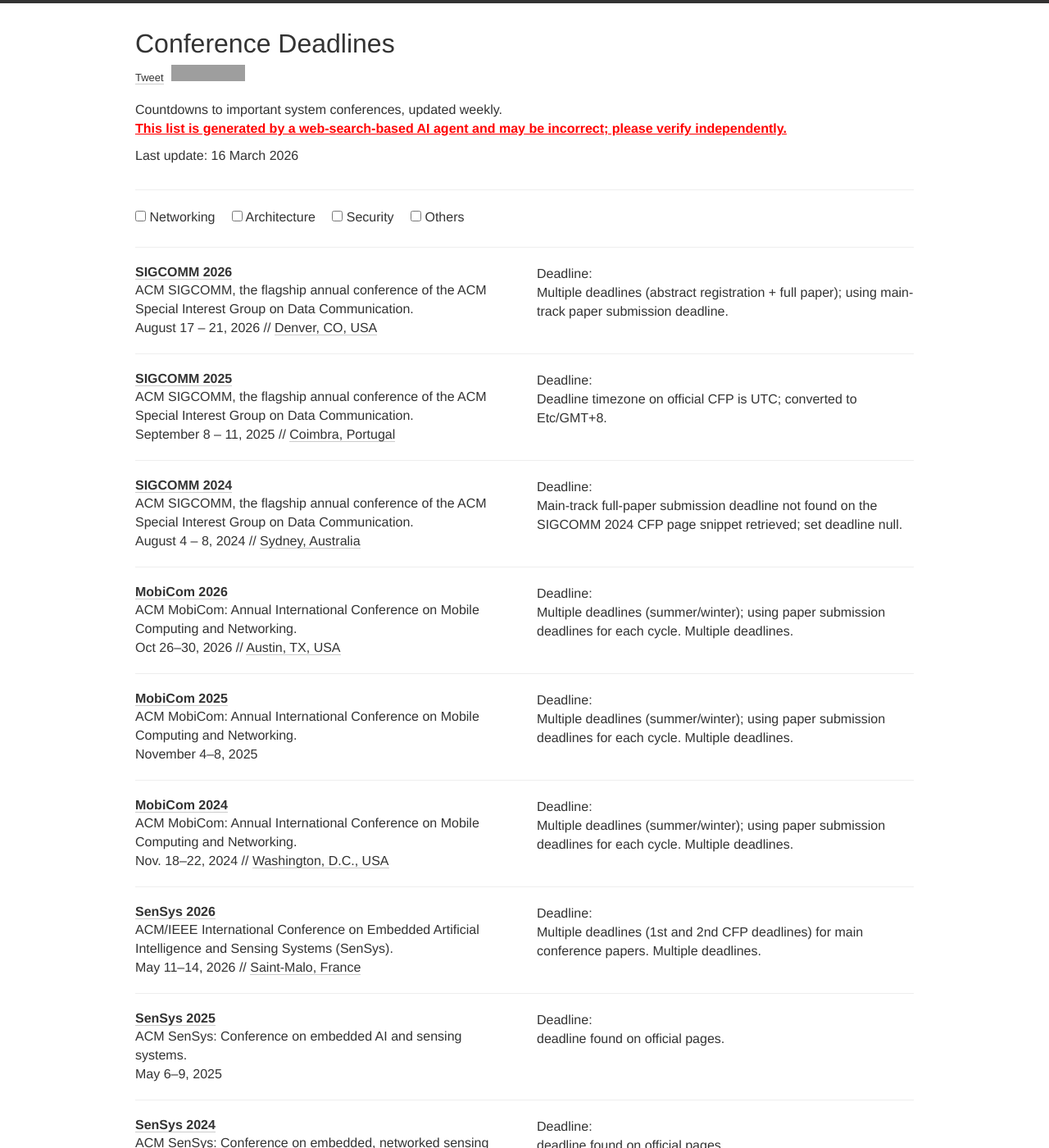
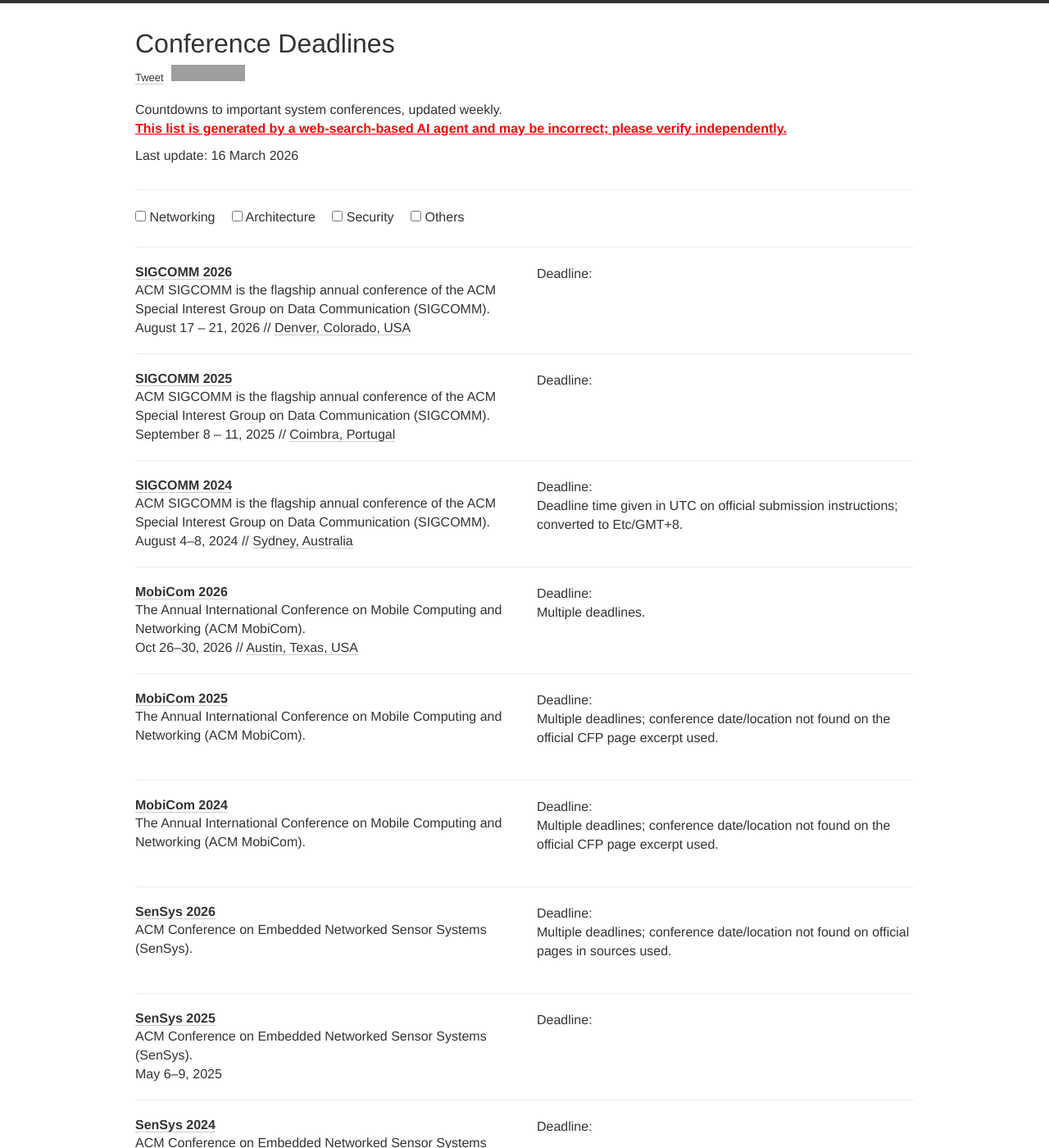
Before and after one commit to Vito-Swift/Vito-Swift.github.io, a Jekyll site: the page built from index.html, in a window 1280 px wide and 1400 px high. Shown: the whole window at 82% size. Built offline with Jekyll 4.4.1, drawn with Linux system fonts in a browser that asks for light colours; nearby versions of some CDN libraries; comment, search, counter and statistics services are not loaded; some of the changed text lies outside the part shown; grey boxes are pictures that could not be loaded.

Commit message:
chore: update conferences/types data

```diff
--- a/_data/conferences.yml
+++ b/_data/conferences.yml
@@ -1,50 +1,48 @@
 - name: SIGCOMM
   year: 2026
   date: August 17 - 21, 2026
-  description: ACM SIGCOMM, the flagship annual conference of the ACM Special Interest
-    Group on Data Communication.
+  description: ACM SIGCOMM is the flagship annual conference of the ACM Special Interest
+    Group on Data Communication (SIGCOMM).
   link: https://conferences.sigcomm.org/sigcomm/2026/
-  comment: Multiple deadlines (abstract registration + full paper); using main-track
-    paper submission deadline.
   type: networking
   tags:
   - networking
   deadline: 2026-02-06 23:59
   timezone: Etc/GMT+8
-  place: Denver, CO, USA
+  place: Denver, Colorado, USA
 - name: SIGCOMM
   year: 2025
   date: September 8 – 11, 2025
-  description: ACM SIGCOMM, the flagship annual conference of the ACM Special Interest
-    Group on Data Communication.
-  link: https://conferences.sigcomm.org/sigcomm/2025/cfp/
-  comment: Deadline timezone on official CFP is UTC; converted to Etc/GMT+8.
+  description: ACM SIGCOMM is the flagship annual conference of the ACM Special Interest
+    Group on Data Communication (SIGCOMM).
+  link: https://conferences.sigcomm.org/sigcomm/2025/
   type: networking
   tags:
   - networking
-  deadline: 2025-02-01 07:59
+  deadline: 2025-01-31 23:59
   timezone: Etc/GMT+8
   place: Coimbra, Portugal
 - name: SIGCOMM
   year: 2024
-  date: August 4 - 8, 2024
-  description: ACM SIGCOMM, the flagship annual conference of the ACM Special Interest
-    Group on Data Communication.
+  date: August 4-8, 2024
+  description: ACM SIGCOMM is the flagship annual conference of the ACM Special Interest
+    Group on Data Communication (SIGCOMM).
   link: https://conferences.sigcomm.org/sigcomm/2024/
-  comment: Main-track full-paper submission deadline not found on the SIGCOMM 2024
-    CFP page snippet retrieved; set deadline null.
+  comment: Deadline time given in UTC on official submission instructions; converted
+    to Etc/GMT+8.
   type: networking
   tags:
   - networking
+  deadline: 2024-02-03 07:59
+  timezone: Etc/GMT+8
   place: Sydney, Australia
 - name: MobiCom
   year: 2026
   date: Oct 26-30, 2026
-  description: 'ACM MobiCom: Annual International Conference on Mobile Computing and
-    Networking.'
-  link: https://www.sigmobile.org/mobicom/2026/index.html
-  comment: Multiple deadlines (summer/winter); using paper submission deadlines for
-    each cycle. Multiple deadlines.
+  description: The Annual International Conference on Mobile Computing and Networking
+    (ACM MobiCom).
+  link: https://www.sigmobile.org/mobicom/2026/
+  comment: Multiple deadlines.
   type: networking
   tags:
   - networking
@@ -52,15 +50,14 @@
   - 2025-09-03 23:59
   - 2026-03-13 23:59
   timezone: Etc/GMT+8
-  place: Austin, TX, USA
+  place: Austin, Texas, USA
 - name: MobiCom
   year: 2025
-  date: November 4-8, 2025
-  description: 'ACM MobiCom: Annual International Conference on Mobile Computing and
-    Networking.'
+  description: The Annual International Conference on Mobile Computing and Networking
+    (ACM MobiCom).
   link: https://www.sigmobile.org/mobicom/2025/cfp.html
-  comment: Multiple deadlines (summer/winter); using paper submission deadlines for
-    each cycle. Multiple deadlines.
+  comment: Multiple deadlines; conference date/location not found on the official
+    CFP page excerpt used.
   type: networking
   tags:
   - networking
@@ -70,12 +67,11 @@
   timezone: Etc/GMT+8
 - name: MobiCom
   year: 2024
-  date: Nov. 18-22, 2024
-  description: 'ACM MobiCom: Annual International Conference on Mobile Computing and
-    Networking.'
+  description: The Annual International Conference on Mobile Computing and Networking
+    (ACM MobiCom).
   link: https://www.sigmobile.org/mobicom/2024/cfp.html
-  comment: Multiple deadlines (summer/winter); using paper submission deadlines for
-    each cycle. Multiple deadlines.
+  comment: Multiple deadlines; conference date/location not found on the official
+    CFP page excerpt used.
   type: networking
   tags:
   - networking
@@ -83,15 +79,12 @@
   - 2023-08-25 23:59
   - 2024-03-15 23:59
   timezone: Etc/GMT+8
-  place: Washington, D.C., USA
 - name: SenSys
   year: 2026
-  date: May 11-14, 2026
-  description: ACM/IEEE International Conference on Embedded Artificial Intelligence
-    and Sensing Systems (SenSys).
-  link: https://sensys.acm.org/2026/cfp.html
-  comment: Multiple deadlines (1st and 2nd CFP deadlines) for main conference papers.
-    Multiple deadlines.
+  description: ACM Conference on Embedded Networked Sensor Systems (SenSys).
+  link: https://sensys.acm.org/2026/index.html
+  comment: Multiple deadlines; conference date/location not found on official pages
+    in sources used.
   type: others
   tags:
   - others
@@ -99,13 +92,11 @@
   - 2025-07-01 23:59
   - 2025-11-13 23:59
   timezone: Etc/GMT+8
-  place: Saint-Malo, France
 - name: SenSys
   year: 2025
   date: May 6-9, 2025
-  description: 'ACM SenSys: Conference on embedded AI and sensing systems.'
+  description: ACM Conference on Embedded Networked Sensor Systems (SenSys).
   link: https://sensys.acm.org/2025/index.html
-  comment: deadline found on official pages.
   type: others
   tags:
   - others
@@ -114,36 +105,20 @@
 - name: SenSys
   year: 2024
   date: 4-7 November 2024
-  description: 'ACM SenSys: Conference on embedded, networked sensing systems.'
-  link: https://sensys.acm.org/2024/cfp/
-  comment: deadline found on official pages.
+  description: ACM Conference on Embedded Networked Sensor Systems (SenSys).
+  link: https://sensys.acm.org/2024/
   type: others
   tags:
   - others
   deadline: 2024-07-01 23:59
   timezone: Etc/GMT+8
 - name: NSDI
-  year: 2027
-  date: May 11–13, 2027
-  description: USENIX Symposium on Networked Systems Design and Implementation (NSDI).
-  link: https://www.usenix.org/conference/nsdi27/call-for-papers
-  comment: Multiple deadlines (spring/fall) for full papers. Multiple deadlines; times
-    on page are US EDT, converted to Etc/GMT+8.
-  type: networking
-  tags:
-  - networking
-  deadline:
-  - 2026-04-24 11:59
-  - 2026-09-18 11:59
-  timezone: Etc/GMT+8
-  place: Providence, RI, USA
-- name: NSDI
   year: 2026
   date: May 4–6, 2026
   description: USENIX Symposium on Networked Systems Design and Implementation (NSDI).
   link: https://www.usenix.org/conference/nsdi26/call-for-papers
-  comment: Multiple deadlines (spring/fall) for full papers. Multiple deadlines; times
-    on page are US PDT, converted to Etc/GMT+8.
+  comment: Multiple deadlines; deadline times given in US PDT on official CFP and
+    converted to Etc/GMT+8.
   type: networking
   tags:
   - networking
@@ -157,8 +132,8 @@
   date: April 28–30, 2025
   description: USENIX Symposium on Networked Systems Design and Implementation (NSDI).
   link: https://www.usenix.org/conference/nsdi25/call-for-papers
-  comment: Multiple deadlines (spring/fall) for full papers. Multiple deadlines; times
-    on page are US EDT, converted to Etc/GMT+8.
+  comment: Multiple deadlines; deadline times given in US EDT on official CFP and
+    converted to Etc/GMT+8.
   type: networking
   tags:
   - networking
@@ -167,29 +142,41 @@
   - 2024-09-20 11:59
   timezone: Etc/GMT+8
   place: Philadelphia, PA, USA
+- name: NSDI
+  year: 2024
+  date: April 16–18, 2024
+  description: USENIX Symposium on Networked Systems Design and Implementation (NSDI).
+  link: https://www.usenix.org/conference/nsdi24/call-for-papers
+  comment: Multiple deadlines; deadline times given in US PDT on official CFP and
+    converted to Etc/GMT+8.
+  type: networking
+  tags:
+  - networking
+  deadline:
+  - 2023-05-05 11:59
+  - 2023-09-22 11:59
+  timezone: Etc/GMT+8
+  place: Santa Clara, CA, USA
 - name: Mobisys
   year: 2026
-  date: June 21st to June 25th, 2026
   description: ACM International Conference on Mobile Systems, Applications, and Services
     (MobiSys).
   link: https://www.sigmobile.org/mobisys/2026/call_for_papers/
-  comment: deadline found on official CFP page.
-  type: others
+  comment: Conference date/location not found on official CFP page excerpt used.
+  type: networking
   tags:
-  - others
+  - networking
   deadline: 2025-12-05 23:59
   timezone: Etc/GMT+8
-  place: Cambridge, UK
 - name: Mobisys
   year: 2025
   description: ACM International Conference on Mobile Systems, Applications, and Services
     (MobiSys).
   link: https://www.sigmobile.org/mobisys/2025/call_for_papers/
-  comment: Conference dates/location not found on CFP page snippet retrieved; deadline
-    is from CFP.
-  type: others
+  comment: Conference date/location not found on official CFP page excerpt used.
+  type: networking
   tags:
-  - others
+  - networking
   deadline: 2024-12-09 23:59
   timezone: Etc/GMT+8
 - name: Mobisys
@@ -197,95 +184,77 @@
   date: June 4th to June 6th, 2024
   description: ACM International Conference on Mobile Systems, Applications, and Services
     (MobiSys).
-  link: https://www.sigmobile.org/mobisys/2024/cfp.html
-  comment: deadline found on official CFP page.
-  type: others
+  link: https://www.sigmobile.org/mobisys/2024/
+  comment: Deadline not found on official home page; using CFP page for deadline.
+  type: networking
   tags:
-  - others
+  - networking
   deadline: 2023-11-30 23:59
   timezone: Etc/GMT+8
-  place: Minato City, Tokyo, Japan
 - name: OSDI
   year: 2026
   date: July 13–15, 2026
   description: USENIX Symposium on Operating Systems Design and Implementation (OSDI).
   link: https://www.usenix.org/conference/osdi26/call-for-papers
-  comment: Official CFP provides full paper deadline as 5:59pm EST / 10:59pm UTC;
-    converted to Etc/GMT+8.
-  type: others
+  comment: Deadline time given in EST and UTC on official CFP; converted from UTC
+    to Etc/GMT+8.
+  type: architecture
   tags:
-  - others
+  - architecture
   deadline: 2025-12-12 06:59
   timezone: Etc/GMT+8
   place: Seattle, WA, USA
-- name: OSDI
-  year: 2025
-  date: July 7–9, 2025
-  description: USENIX Symposium on Operating Systems Design and Implementation (OSDI).
-  link: https://www.usenix.org/conference/osdi25/call-for-papers
-  comment: Official CFP provides full paper deadline as 5:59pm EST / 10:59pm UTC;
-    converted to Etc/GMT+8.
-  type: others
-  tags:
-  - others
-  deadline: 2024-12-11 06:59
-  timezone: Etc/GMT+8
-  place: Boston, MA, USA
 - name: OSDI
   year: 2024
   date: July 10–12, 2024
   description: USENIX Symposium on Operating Systems Design and Implementation (OSDI).
   link: https://www.usenix.org/conference/osdi24/call-for-papers
-  comment: Official CFP provides full paper deadline as 5:59pm EST / 10:59pm UTC;
-    converted to Etc/GMT+8.
-  type: others
+  comment: Deadline time given in EST and UTC on official CFP; converted from UTC
+    to Etc/GMT+8.
+  type: architecture
   tags:
-  - others
+  - architecture
   deadline: 2023-12-08 06:59
   timezone: Etc/GMT+8
   place: Santa Clara, CA, USA
 - name: SOSP
   year: 2026
-  date: September 30, 2026
+  date: Sep 29-Oct 2, 2026
   description: ACM Symposium on Operating Systems Principles (SOSP).
   link: https://sigops.org/s/conferences/sosp/2026/cfp.html
-  comment: Deadline is AoE; converted to Etc/GMT+8.
-  type: others
+  type: architecture
   tags:
-  - others
+  - architecture
   deadline: 2026-04-01 23:59
   timezone: Etc/GMT+8
   place: Prague, Czechia
 - name: SOSP
   year: 2025
-  date: October 13 – 16, 2025
+  date: Oct 13-16, 2025
   description: ACM Symposium on Operating Systems Principles (SOSP).
-  link: https://sigops.org/s/conferences/sosp/2025/
-  comment: Main-conference paper submission deadline not found on official SOSP 2025
-    page snippet retrieved; deadline null.
-  type: others
+  link: https://sigops.org/s/conferences/sosp/2025/cfp.html
+  comment: Paper submission deadline not found on the official CFP page excerpt used.
+  type: architecture
   tags:
-  - others
-  place: Seoul, Republic of Korea
+  - architecture
+  place: Seoul, South Korea
 - name: SOSP
   year: 2024
-  date: November 4-6, 2024
+  date: Nov 4-6, 2024
   description: ACM Symposium on Operating Systems Principles (SOSP).
-  link: https://sigops.org/s/conferences/sosp/2024/cfp.html
-  comment: Official CFP uses PT; converted to Etc/GMT+8.
-  type: others
+  link: https://sosp.org/
+  comment: Deadline not found on official pages in sources used.
+  type: architecture
   tags:
-  - others
-  deadline: 2024-04-20 14:59
-  timezone: Etc/GMT+8
+  - architecture
+  place: Austin, TX, USA
 - name: ASPLOS
   year: 2026
   date: March 22-26, 2026
   description: ACM International Conference on Architectural Support for Programming
     Languages and Operating Systems (ASPLOS).
   link: https://www.asplos-conference.org/asplos2026/cfp/
-  comment: Two submission cycles; paper submission times not explicitly stated on
-    CFP page; assumed 23:59 Eastern and converted. Multiple deadlines; time assumed.
+  comment: Multiple deadlines.
   type: architecture
   tags:
   - architecture
@@ -293,14 +262,14 @@
   - 2025-03-13 11:59
   - 2025-08-21 11:59
   timezone: Etc/GMT+8
-  place: Pittsburgh, PA, USA
+  place: Pittsburgh, USA
 - name: ASPLOS
   year: 2025
-  date: March 30- April 3, 2025
+  date: March 30, 2025 to April 3, 2025
   description: ACM International Conference on Architectural Support for Programming
     Languages and Operating Systems (ASPLOS).
   link: https://www.asplos-conference.org/asplos2025/cfp/
-  comment: Multiple submission cycles; deadlines are AoE per CFP. Multiple deadlines.
+  comment: Multiple deadlines.
   type: architecture
   tags:
   - architecture
@@ -312,12 +281,12 @@
   place: Rotterdam, The Netherlands
 - name: ASPLOS
   year: 2024
-  date: April 27- May 1, 2024
+  date: April 2024
   description: ACM International Conference on Architectural Support for Programming
     Languages and Operating Systems (ASPLOS).
   link: https://www.asplos-conference.org/asplos2024/cfp/index.html
-  comment: Multiple deadlines; official CFP states all deadlines are at 3pm New York
-    Time; converted to Etc/GMT+8. Multiple deadlines.
+  comment: Multiple deadlines; deadline times given as 3pm New York Time; time assumed
+    to be America/New_York and converted to Etc/GMT+8.
   type: architecture
   tags:
   - architecture
@@ -326,16 +295,16 @@
   - 2023-08-11 03:00
   - 2023-12-01 04:00
   timezone: Etc/GMT+8
-  place: San Diego, CA, USA
+  place: California, USA
 - name: Eurosys
   year: 2026
   date: April 27th—30th, 2026
-  description: 'EuroSys: European Conference on Computer Systems.'
+  description: European Conference on Computer Systems (EuroSys).
   link: https://2026.eurosys.org/cfp.html
-  comment: Multiple deadlines (spring/fall) in AoE. Multiple deadlines.
-  type: others
+  comment: Multiple deadlines.
+  type: architecture
   tags:
-  - others
+  - architecture
   deadline:
   - 2025-05-15 23:59
   - 2025-09-25 23:59
@@ -343,85 +312,63 @@
   place: Edinburgh, UK
 - name: Eurosys
   year: 2025
-  description: 'EuroSys: European Conference on Computer Systems.'
+  description: European Conference on Computer Systems (EuroSys).
   link: https://2025.eurosys.org/cfp.html
-  comment: Conference dates/location not present on CFP page snippet retrieved; deadlines
-    are AoE. Multiple deadlines.
-  type: others
+  comment: Multiple deadlines; conference date/location not found on official CFP
+    page excerpt used.
+  type: architecture
   tags:
-  - others
+  - architecture
   deadline:
   - 2024-05-21 23:59
   - 2024-10-22 23:59
   timezone: Etc/GMT+8
-- name: Eurosys
-  year: 2024
-  date: April 22–25 April 2024
-  description: 'EuroSys: European Conference on Computer Systems.'
-  link: https://2024.eurosys.org/cfp.html
-  comment: Multiple deadlines; spring deadline listed as 23:59 GMT (assumed 23:59
-    UTC), fall deadline did not specify timezone (assumed AoE). Multiple deadlines;
-    time assumed.
-  type: others
-  tags:
-  - others
-  deadline:
-  - 2023-05-25 07:59
-  - 2023-10-20 07:59
-  timezone: Etc/GMT+8
-  place: Athens, Greece
 - name: Sigmetrics
   year: 2026
   date: June 8-12, 2026
-  description: ACM SIGMETRICS, the flagship conference of the ACM special interest
-    group for the computer systems performance evaluation community.
+  description: ACM SIGMETRICS, flagship conference of the ACM special interest group
+    for the computer systems performance evaluation community.
   link: https://www.sigmetrics.org/sigmetrics2026/
-  comment: Multiple deadlines (summer/fall/winter); deadlines are AoE. Multiple deadlines.
-  type: others
+  comment: Multiple deadlines.
+  type: networking
   tags:
-  - others
+  - networking
   deadline:
   - 2025-07-29 23:59
   - 2025-10-14 23:59
   - 2026-01-13 23:59
   timezone: Etc/GMT+8
-  place: Ann Arbor, MI, USA
+  place: Ann Arbor, Michigan, USA
 - name: Sigmetrics
   year: 2025
   date: June 9-13, 2025
-  description: ACM SIGMETRICS, the flagship conference of the ACM special interest
-    group for the computer systems performance evaluation community.
+  description: ACM SIGMETRICS, flagship conference of the ACM special interest group
+    for the computer systems performance evaluation community.
   link: https://www.sigmetrics.org/sigmetrics2025/call_for_papers.html
-  comment: Multiple deadlines (summer/fall/winter); deadlines are AoE. Multiple deadlines.
-  type: others
+  comment: Multiple deadlines.
+  type: networking
   tags:
-  - others
+  - networking
   deadline:
   - 2024-08-07 23:59
   - 2024-10-09 23:59
   - 2025-01-22 23:59
   timezone: Etc/GMT+8
-  place: Stony Brook, NY, USA
+  place: Stony Brook, New York, USA
 - name: Sigmetrics
   year: 2024
-  description: ACM SIGMETRICS / IFIP Performance 2024.
+  description: ACM SIGMETRICS / IFIP Performance 2024 (POMACS/SIGMETRICS publication
+    model).
   link: https://www.sigmetrics.org/sigmetrics2024/call_for_papers.html
-  comment: Multiple deadlines (summer/fall/winter); deadlines are AoE. Conference
-    date/location not on CFP snippet retrieved; set date null. Multiple deadlines.
-  type: others
+  comment: deadline not found on official pages in sources used.
+  type: networking
   tags:
-  - others
-  deadline:
-  - 2023-08-09 23:59
-  - 2023-10-11 23:59
-  - 2024-01-31 23:59
-  timezone: Etc/GMT+8
+  - networking
 - name: CCS
   year: 2026
-  date: November 15-19, 2026
   description: ACM Conference on Computer and Communications Security (CCS).
-  link: https://www.sigsac.org/ccs/CCS2026/
-  comment: Two review cycles with separate full-paper deadlines in AoE. Multiple deadlines.
+  link: https://www.sigsac.org/ccs/CCS2026/call-for/call-for-papers.html
+  comment: Multiple deadlines.
   type: security
   tags:
   - security
@@ -429,13 +376,12 @@
   - 2026-01-14 23:59
   - 2026-04-29 23:59
   timezone: Etc/GMT+8
-  place: The Hague, The Netherlands
 - name: CCS
   year: 2025
   date: October 13-17, 2025
   description: ACM Conference on Computer and Communications Security (CCS).
   link: https://www.sigsac.org/ccs/CCS2025/call-for-papers/
-  comment: Two review cycles with separate full-paper deadlines in AoE. Multiple deadlines.
+  comment: Multiple deadlines.
   type: security
   tags:
   - security
@@ -446,10 +392,9 @@
   place: Taipei, Taiwan
 - name: CCS
   year: 2024
-  date: October 14-18, 2024
   description: ACM Conference on Computer and Communications Security (CCS).
   link: https://www.sigsac.org/ccs/CCS2024/call-for/call-for-papers.html
-  comment: Two review cycles with separate full-paper deadlines in AoE. Multiple deadlines.
+  comment: Multiple deadlines.
   type: security
   tags:
   - security
@@ -457,35 +402,36 @@
   - 2024-01-28 23:59
   - 2024-04-29 23:59
   timezone: Etc/GMT+8
-  place: Salt Lake City, UT, USA
 - name: IEEE S&P
   year: 2026
-  date: May 18–21, 2026
-  description: IEEE Symposium on Security and Privacy.
+  date: MAY 18-21, 2026
+  description: IEEE Symposium on Security and Privacy (Oakland).
   link: https://www.ieee-security.org/TC/SP2026/cfpapers.html
-  comment: Multiple deadlines (two submissions) in AoE. Multiple deadlines.
+  comment: Multiple deadlines; second deadline details truncated in source excerpt,
+    so only first paper deadline included.
+  type: security
+  tags:
+  - security
+  deadline: 2025-06-05 23:59
+  timezone: Etc/GMT+8
+  place: San Francisco, CA, USA
+- name: IEEE S&P
+  year: 2025
+  description: IEEE Symposium on Security and Privacy (Oakland).
+  link: https://sp2025.ieee-security.org/cfpapers.html
+  comment: Multiple deadlines.
   type: security
   tags:
   - security
   deadline:
-  - 2025-06-05 23:59
-  - 2025-11-13 23:59
+  - 2024-06-06 23:59
+  - 2024-11-14 23:59
   timezone: Etc/GMT+8
-  place: San Francisco, CA, USA
-- name: IEEE S&P
-  year: 2025
-  description: IEEE Symposium on Security and Privacy.
-  link: https://www.ieee-security.org/TC/SP2025/cfpapers.html
-  comment: Main-conference paper submission deadlines not visible in snippet retrieved;
-    deadline not found on official pages.
-  type: security
-  tags:
-  - security
 - name: IEEE S&P
   year: 2024
-  description: IEEE Symposium on Security and Privacy.
+  description: IEEE Symposium on Security and Privacy (Oakland).
   link: https://www.ieee-security.org/TC/SP2024/cfpapers.html
-  comment: Multiple deadlines (three submissions) in AoE. Multiple deadlines.
+  comment: Multiple deadlines.
   type: security
   tags:
   - security
@@ -496,51 +442,44 @@
   timezone: Etc/GMT+8
 - name: NDSS
   year: 2026
-  description: Network and Distributed System Security Symposium (NDSS).
+  date: 23 to 27 February 2026
+  description: Network and Distributed System Security (NDSS) Symposium.
   link: https://www.ndss-symposium.org/ndss2026/submissions/call-for-papers/
-  comment: Two review cycles with separate paper submission deadlines in AoE. Conference
-    dates/location not in snippet retrieved; set date/place null. Multiple deadlines.
+  comment: Multiple deadlines; only Summer cycle deadline present in excerpt used.
   type: security
   tags:
   - security
-  deadline:
-  - 2025-04-23 23:59
-  - 2025-07-10 23:59
+  deadline: 2025-04-23 23:59
   timezone: Etc/GMT+8
+  place: San Diego, CA, USA
 - name: NDSS
   year: 2025
   date: 24 to 28 February 2025
-  description: Network and Distributed System Security Symposium (NDSS).
+  description: Network and Distributed System Security (NDSS) Symposium.
   link: https://www.ndss-symposium.org/ndss2025/submissions/call-for-papers/
-  comment: Two review cycles; using paper submission deadlines in AoE. Multiple deadlines.
+  comment: Multiple deadlines; only Summer cycle deadline present in excerpt used.
   type: security
   tags:
   - security
-  deadline:
-  - 2024-04-17 23:59
-  - 2024-07-10 23:59
+  deadline: 2024-04-17 23:59
   timezone: Etc/GMT+8
   place: San Diego, CA, USA
 - name: NDSS
   year: 2024
   date: 26 February to 1 March 2024
-  description: Network and Distributed System Security Symposium (NDSS).
+  description: Network and Distributed System Security (NDSS) Symposium.
   link: https://www.ndss-symposium.org/ndss2024/submissions/call-for-papers/
-  comment: Two review cycles; using paper submission deadlines in AoE. Multiple deadlines.
+  comment: deadline not found on official pages in sources used.
   type: security
   tags:
   - security
-  deadline:
-  - 2023-04-19 23:59
-  - 2023-06-28 23:59
-  timezone: Etc/GMT+8
   place: San Diego, CA, USA
 - name: USENIX Security
   year: 2026
   date: August 12–14, 2026
   description: USENIX Security Symposium.
   link: https://www.usenix.org/conference/usenixsecurity26/call-for-papers
-  comment: Multiple submission cycles in AoE. Multiple deadlines.
+  comment: Multiple deadlines.
   type: security
   tags:
   - security
@@ -554,9 +493,9 @@
   date: August 13–15, 2025
   description: USENIX Security Symposium.
   link: https://www.usenix.org/conference/usenixsecurity25/call-for-papers
-  comment: Multiple submission cycles; CFP times not explicitly stated as AoE in snippet,
-    but USENIX Security typically uses AoE; treated as stated on CFP and converted
-    by using same displayed time (23:59 assumed). Time assumed.
+  comment: Multiple deadlines; official CFP lists paper submissions (no explicit timezone
+    on lines shown, but USENIX CFP uses AoE for deadlines in this era); time assumed
+    AoE.
   type: security
   tags:
   - security
@@ -570,7 +509,7 @@
   date: August 14–16, 2024
   description: USENIX Security Symposium.
   link: https://www.usenix.org/conference/usenixsecurity24/call-for-papers
-  comment: Multiple submission cycles in AoE. Multiple deadlines.
+  comment: Multiple deadlines.
   type: security
   tags:
   - security
```
